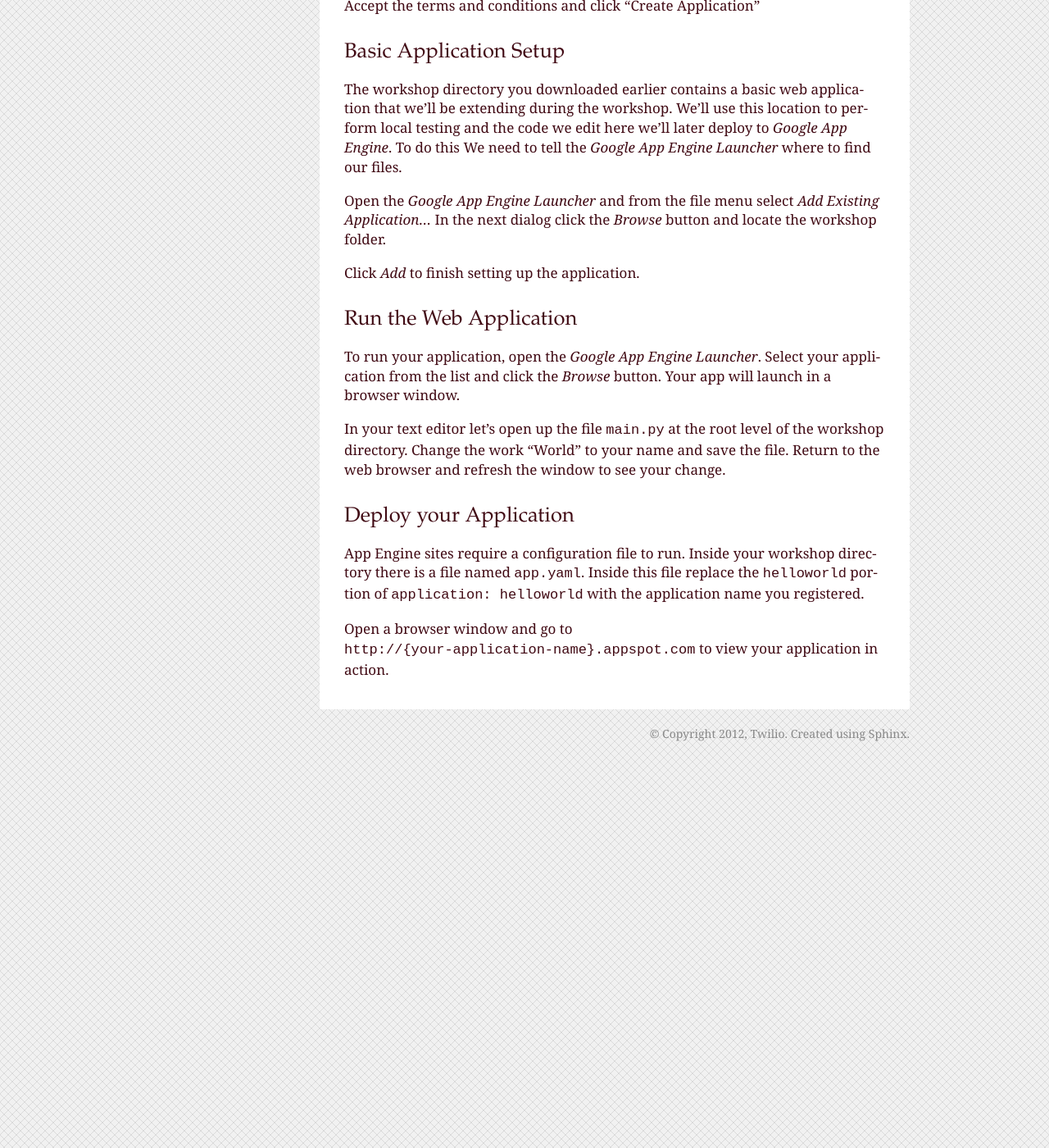
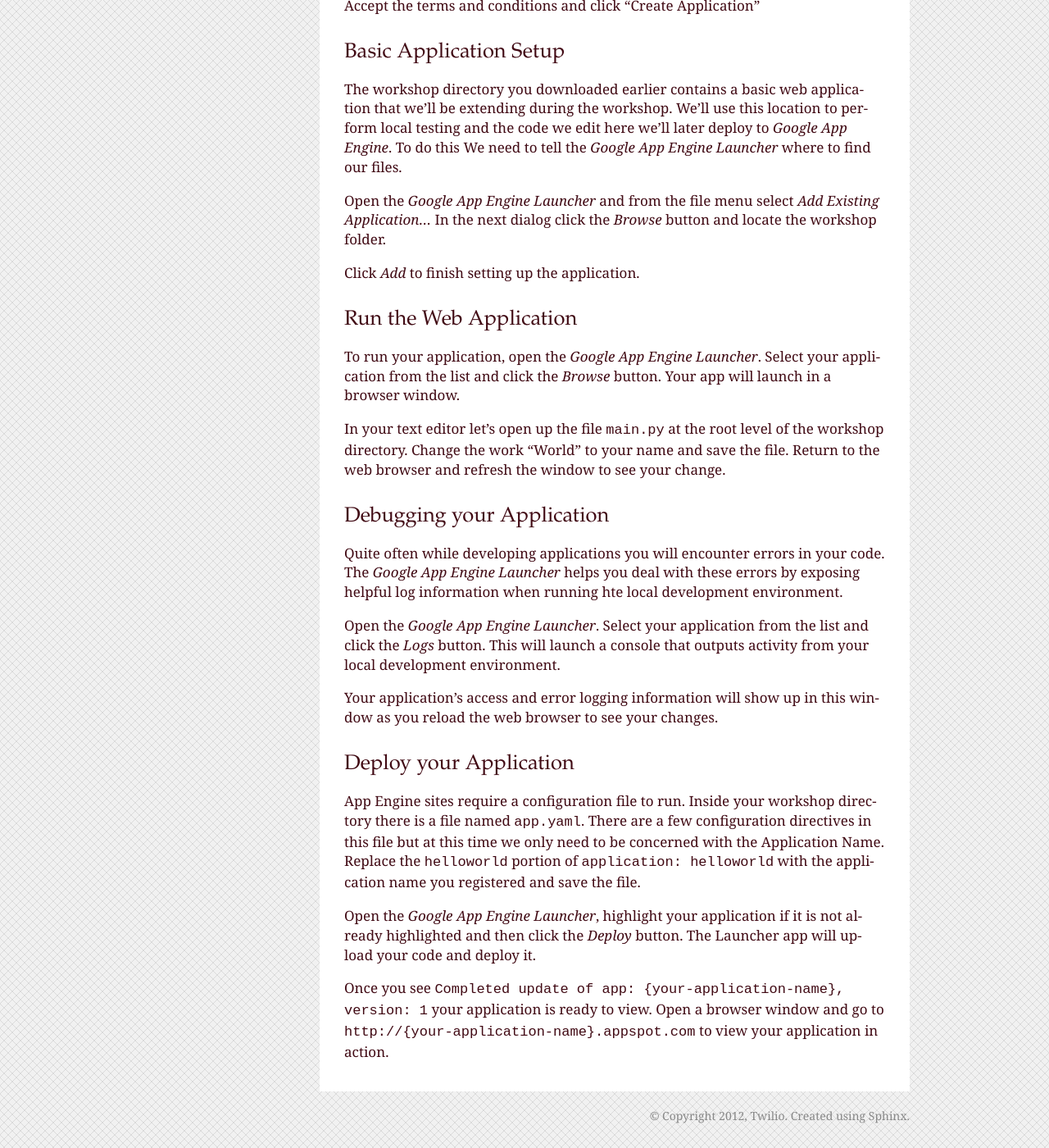
Before and after one commit to twilio/workshop, a Sphinx documentation site: the page built from docs/setup.rst, in a window 1280 px wide and 1400 px high, scrolled down 2866 px. Shown: the whole window at 82% size. Built offline with Sphinx 7.4.7, drawn with Linux system fonts in a browser that asks for light colours; some of the changed text lies outside the part shown.

Commit message:
Adding information on logging/debug info

```diff
--- a/docs/setup.rst
+++ b/docs/setup.rst
@@ -138,13 +138,27 @@
 
 In your text editor let's open up the file ``main.py`` at the root level of the workshop directory. Change the work "World" to your name and save the file. Return to the web browser and refresh the window to see your change.
 
+Debugging your Application
+~~~~~~~~~~~~~~~~~~~~~~~~~~
+
+Quite often while developing applications you will encounter errors in your code. The `Google App Engine Launcher` helps you deal with these errors by exposing helpful log information when running hte local development environment.
+
+Open the `Google App Engine Launcher`. Select your application from the list and click the `Logs` button. This will launch a console that outputs activity from your local development environment.
+
+Your application's access and error logging information will show up in this window as you reload the web browser to see your changes.
+
 Deploy your Application
 ~~~~~~~~~~~~~~~~~~~~~~~
 
 App Engine sites require a configuration file to run. Inside your workshop
-directory there is a file named ``app.yaml``. Inside this file replace the
-``helloworld`` portion of ``application: helloworld`` with the application
-name you registered.
+directory there is a file named ``app.yaml``. There are a few configuration
+directives in this file but at this time we only need to be concerned with the
+Application Name. Replace the ``helloworld`` portion of ``application:
+helloworld`` with the application name you registered and save the file.
 
-Open a browser window and go to ``http://{your-application-name}.appspot.com``
-to view your application in action.
+Open the `Google App Engine Launcher`, highlight your application if it is not already highlighted and then click the `Deploy` button. The Launcher app will upload your code and deploy it.
+
+Once you see ``Completed update of app: {your-application-name}, version: 1``
+your application is ready to view. Open a browser window and go to
+``http://{your-application-name}.appspot.com`` to view your application in
+action.
```
